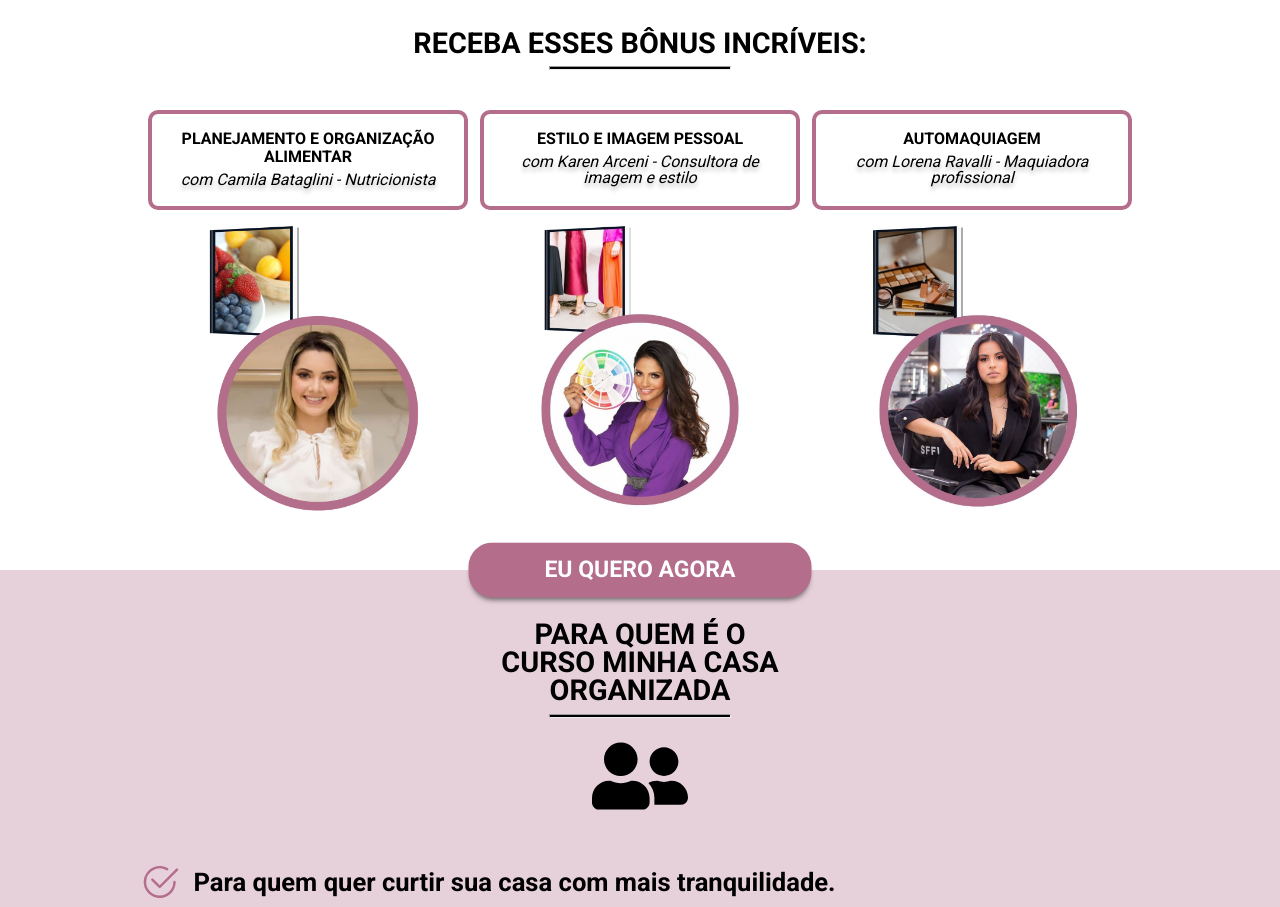
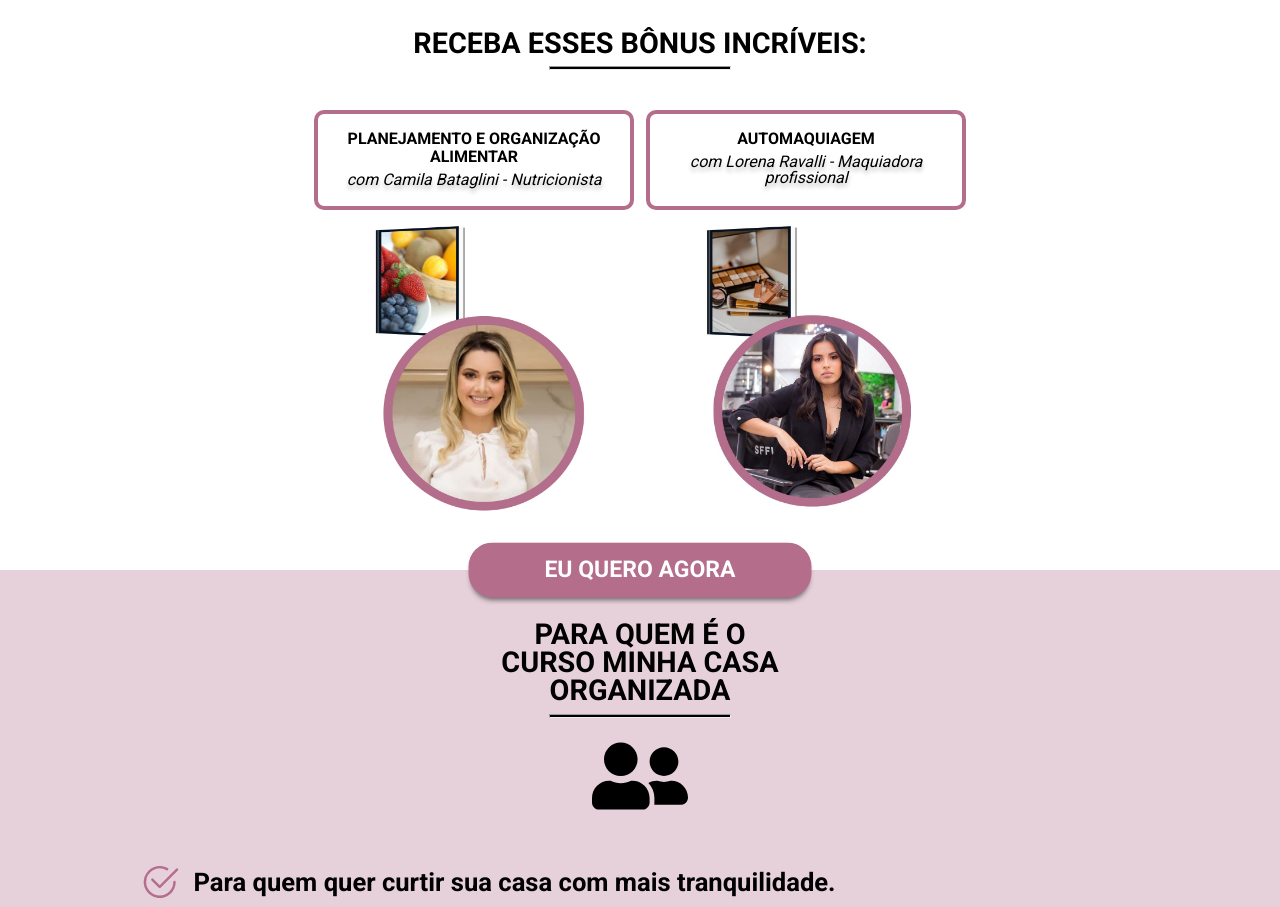
Before and after one commit to JuniorAlvesbr/leticiamartins.com.br-curso, a Next.js app: page / in a window 1280 px wide. Shown: the part 1740-2647 px from the top of the page. Built offline with nearby package versions, Linux system fonts and the light colour scheme.

Commit message:
remove imagem pessoal course

```diff
--- a/components/CourseContent/index.js
+++ b/components/CourseContent/index.js
@@ -75,12 +75,12 @@ const bonusCard = [
         image: "/images/camila.jpg",
         alt: "Nutricionista Camila Bataglini"
     },
-    {
-        title: "Estilo e Imagem Pessoal",
-        description: "com Karen Arceni - Consultora de imagem e estilo",
-        image: "/images/karen.jpg",
-        alt: "Consultora de Imagem Karen Arceni"
-    },
+    // {
+    //     title: "Estilo e Imagem Pessoal",
+    //     description: "com Karen Arceni - Consultora de imagem e estilo",
+    //     image: "/images/karen.jpg",
+    //     alt: "Consultora de Imagem Karen Arceni"
+    // },
     {
         title: "Automaquiagem",
         description: "com Lorena Ravalli - Maquiadora profissional",
```
